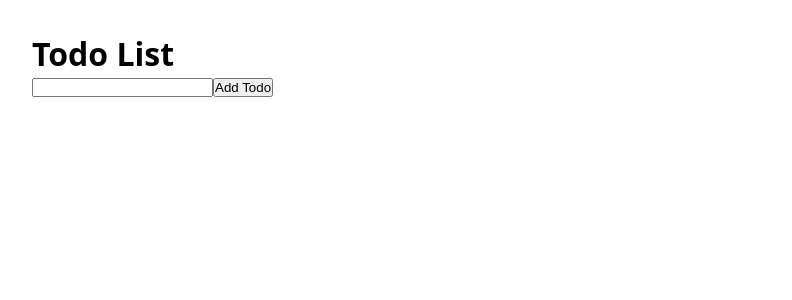
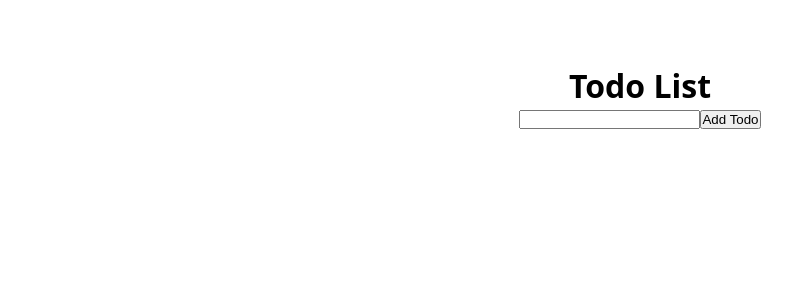
Before and after one commit to albert-byiringiro/react-frontend-engineer-interview-drills, a React (Vite) app: page / in a window 1280 px wide. Shown: the top 300 px of the page, without its empty margins (0-792 px from the left). Built offline with nearby package versions, Linux system fonts and the light colour scheme.

Commit message:
feat: fix structure

```diff
--- a/src/App.tsx
+++ b/src/App.tsx
@@ -41,7 +41,8 @@ function App() {
 
   return (
     <div className="app">
-      <h1>Todo List</h1>
+      <div className="container">
+        <h1 className="heading">Todo List</h1>
         <div className="input-area">
           <input type="text" value={inputValue} onChange={handleInputChange} />
           <button onClick={addNewTodo}>Add Todo</button>
@@ -64,6 +65,7 @@ function App() {
           </ul>
         </div>
       </div>
+    </div>
   )
 }
 
--- a/src/index.css
+++ b/src/index.css
@@ -12,6 +12,13 @@ body {
   padding: 2rem;
 }
 
+.container {
+  display: grid;
+  justify-items: center;
+  align-items: center;
+  padding: 2rem;
+}
+
 .todo-list {
   padding: 2rem;
   margin-top: 5px;
```
Lines whose indentation alone changed are shown as unchanged.
